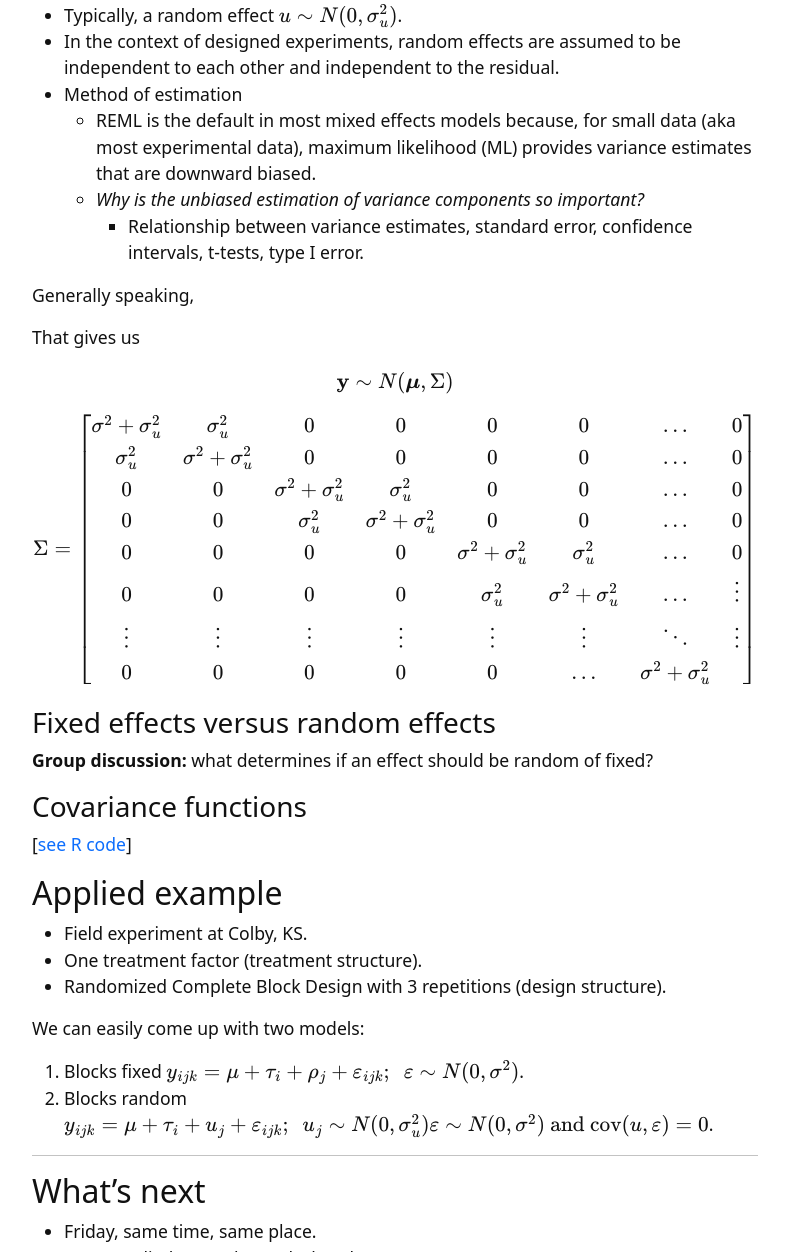
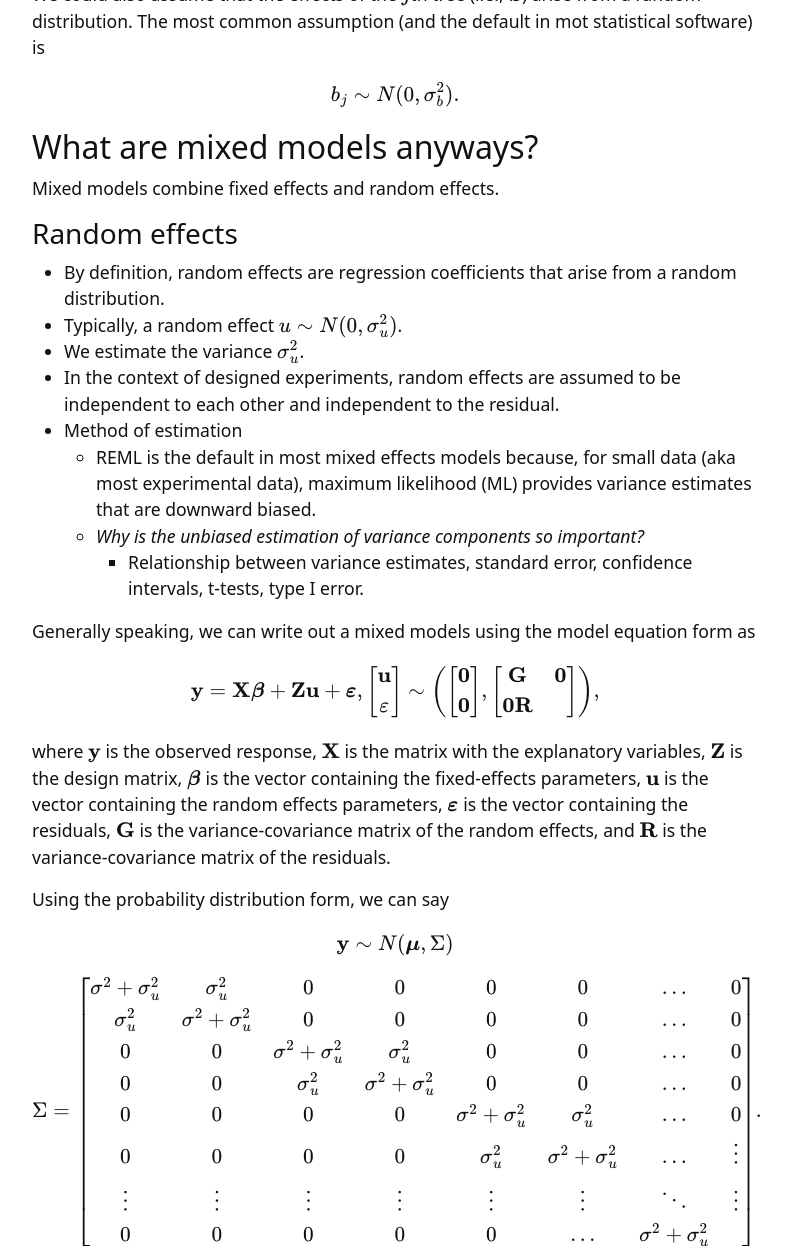
Before and after one commit to jlacasa/mixed-models-spring25, a Jekyll site: the page built from content/1-intro.md, in a window 1280 px wide and 1400 px high, scrolled down 6895 px, cut to the strip 0-1252 px from the top of the window. Shown: the whole strip, without its empty margins (245-1036 px from the left). Built offline with Jekyll 4.4.1, drawn with Linux system fonts in a browser that asks for light colours; formulas are drawn with MathJax 3; some of the changed text lies outside the part shown.

Commit message:
days 1 2

```diff
--- a/content/1-intro.md
+++ b/content/1-intro.md
@@ -10,6 +10,7 @@
 - About you.
   - Frequent responses.
   - Some knowledge of the *existence* of mixed effects models.
+  - Mostly life sciences - often heteroscedasticity and dependent observations!
 
 {% include figure.html img="day1/attendees.jpg" alt="Attendees counts" caption="Figure 1. Distribution of Departments attending this worksop" width="75%" id = "attendees" %}
 
@@ -17,6 +18,7 @@
 
 - We will have relatively low proportion of R code in this workshop. Instead, we will focus on the understanding of the model components. Questions/concerns are more than welcome.
 - The statistical notation we will use throughout this workshop is presented [here](0-prep).
+- It is **not expected** that you walk out being a master in math notation! But the variance-covariance functions are important to understand what mixed models actually do.
 - Schedule:
 
 {% capture text %}
@@ -116,9 +118,9 @@
 
 $$\begin{bmatrix}y_1 \\ y_2 \end{bmatrix} \sim MVN \left( \begin{bmatrix} 10 \\ 8 \end{bmatrix} , \begin{bmatrix}1 & 0.6 \\ 0.6 & 1 \end{bmatrix} \right),$$
 
-which is visualized in [Figure 4](multivariate_normal).
+which is visualized in [Figure 4](#multivariate_normal).
 
-{% include figure.html img="day1/normal_multivariate.jpg" alt="Multivariate Normal distribution" caption="Figure 4. Multivariate Normal distribution showing the correlation between two random normal variables.$$\begin{bmatrix}y_1 \\ y_2 \end{bmatrix} \sim MVN \left( \begin{bmatrix} 10 \\ 8 \end{bmatrix} , \begin{bmatrix}1 & 0.6 \\ 0.6 & 1 \end{bmatrix} \right).$$" width="75%" id = "multivariate_normal" %}
+{% include figure.html img="day1/normal_multivariate.jpg" alt="Multivariate Normal distribution" caption="Figure 4. Multivariate Normal distribution showing the correlation between two random normal variables." width="75%" id = "multivariate_normal" %}
 
 **Discuss in the plot above:**
 -   Expected value
@@ -143,7 +146,7 @@
 \vdots & \vdots & \vdots & \vdots & \ddots & \vdots\\
 0 & 0 & 0 & 0 & \dots & 1 \end{bmatrix}
 \\
-\end{array}
+\end{array}.
 $$
 
 Remember the assumptions:
@@ -152,6 +155,9 @@
 - Independence
 - Normality
 
+This makes sense when the observations are independent (i.e., there is no underlying structure to take into account).
+
+#### Non-independent observations
 
 Now, imagine that the observations are actually diameters from random apples from 5 different fields.
 These observations are no longer independent! This is when mixed-effects models enter the story - they allow us to say *what is similiar to what*.
@@ -161,16 +167,20 @@
 
 #### How do we define $$\beta_{0j}$$?
 
+##### Fixed
 So far, we could have defined an all-fixed model.
 
 $$y_{ij} = \beta_{0j} + x_{ij} \beta_1 + \varepsilon_{ij}, \\ \beta_{0j} = \beta_0 + b_j \\ \varepsilon_{ij} \sim N(0, \sigma^2),$$
 
 where $$b_j$$ is the effect of the $$j$$th tree on the intercept (i.e., on the baseline).
+In this case, $$b_j$$ is a fixed effect, which means it may be estimated via least squares estimation or maximum likelihood estimation.
 
 **Some limitations of this approach**:
 
 -
 -
+
+##### Random
 
 We could also assume that the effects of the $$j$$th tree (i.e., $$\mathbf{b}$$) arise from a random distribution.
 The most common assumption (and the default in mot statistical software) is
@@ -184,17 +194,34 @@
 
 ### Random effects
 
-- By definition, random effects are parameters that.
+- By definition, random effects are regression coefficients that arise from a random distribution.
 - Typically, a random effect $$u \sim N(0, \sigma^2_u)$$.
+- We estimate the variance $$\sigma^2_u$$.
 - In the context of designed experiments, random effects are assumed to be independent to each other and independent to the residual.
 - Method of estimation
   - REML is the default in most mixed effects models because, for small data (aka most experimental data), maximum likelihood (ML) provides variance estimates that are downward biased.
   - *Why is the unbiased estimation of variance components so important?*
     - Relationship between variance estimates, standard error, confidence intervals, t-tests, type I error.
 
-Generally speaking,
+Generally speaking, we can write out a mixed models using the model equation form as
 
-That gives us
+$$\mathbf{y} = \mathbf{X} \boldsymbol{\beta} + \mathbf{Z}\mathbf{u} + \boldsymbol{\varepsilon}, \\
+\begin{bmatrix}\mathbf{u} \\ \mathbf{\varepsilon} \end{bmatrix} \sim \left(
+\begin{bmatrix}\boldsymbol{0} \\ \boldsymbol{0} \end{bmatrix},
+\begin{bmatrix}\mathbf{G} & \boldsymbol{0} \\
+\boldsymbol{0} \mathbf{R} & \end{bmatrix}
+\right),$$
+
+where $$\mathbf{y}$$ is the observed response,
+$$\mathbf{X}$$ is the matrix with the explanatory variables,
+$$\mathbf{Z}$$ is the design matrix,
+$$\boldsymbol{\beta}$$ is the vector containing the fixed-effects parameters,
+$$\mathbf{u}$$ is the vector containing the random effects parameters,
+$$\boldsymbol{\varepsilon}$$ is the vector containing the residuals,
+$$\mathbf{G}$$ is the variance-covariance matrix of the random effects,
+and $$\mathbf{R}$$ is the variance-covariance matrix of the residuals.
+
+Using the probability distribution form, we can say
 
 $$\mathbf{y} \sim N(\boldsymbol{\mu}, \Sigma)$$
 
@@ -208,7 +235,7 @@
 
 \vdots & \vdots & \vdots & \vdots & \vdots & \vdots & \ddots & \vdots \\
 0 & 0 & 0 & 0 & 0 & \dots & \sigma^2 + \sigma^2_u
-\end{bmatrix} $$
+\end{bmatrix}.$$
 
 
 ### Fixed effects versus random effects
```
Also changed, not shown: other parts of content/1-intro.md (+2 -1 lines), content/2-lesson.md (+3 -3 lines).
